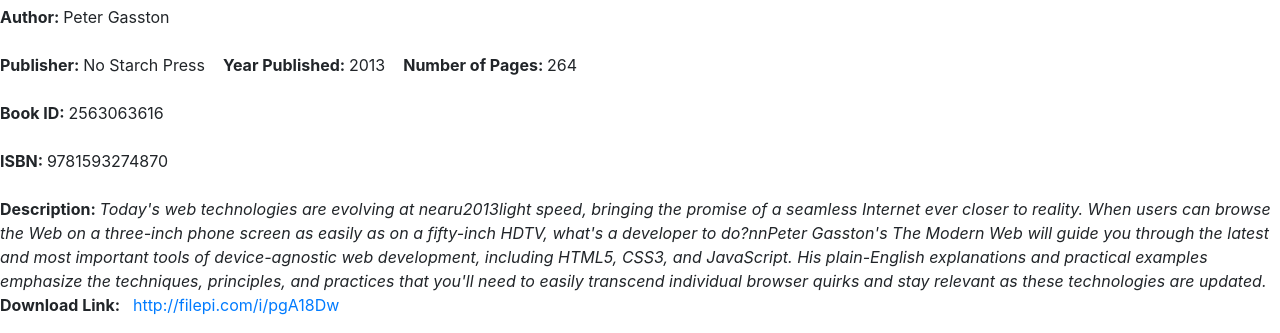
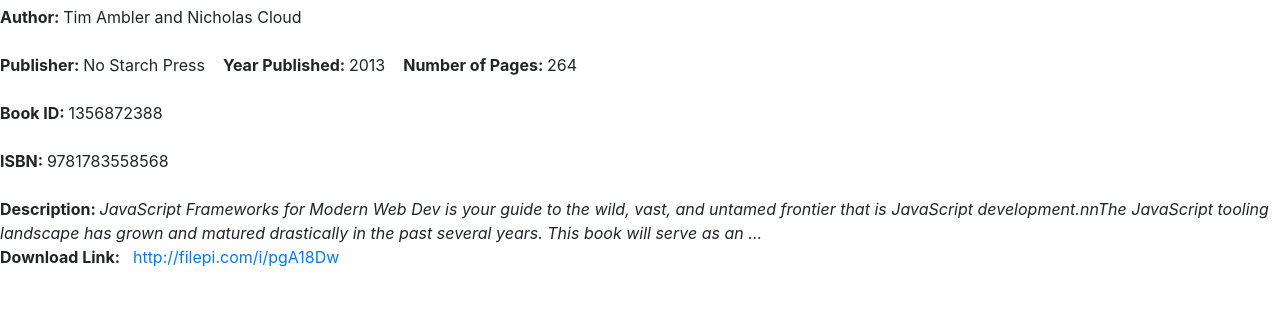
Before and after one commit to DeAngelousBrown/DeAngelousBrown.github.io, a plain HTML site: page m1part2.html in a window 1280 px wide. Shown: the part 515-848 px from the top of the page. After the commit the page ends 800 px from the top, so only its background shows below. Drawn offline with nearby package versions, Linux system fonts and the light colour scheme; files that its build step writes are made by us from their sources.

Commit message:
Update m1part2.html

```diff
--- a/m1part2.html
+++ b/m1part2.html
@@ -57,16 +57,16 @@
 				var json = {
 					"Error": "0",
 					"Time": 0.00307,
-					"ID": 2563063616,
-					"Title": "The Modern Web",
-					"SubTitle": "Multi-Device Web Development with HTML5, CSS3, and JavaScript",
-					"Description": "Today's web technologies are evolving at nearu2013light speed, bringing the promise of a seamless Internet ever closer to reality. When users can browse the Web on a three-inch phone screen as easily as on a fifty-inch HDTV, what's a developer to do?nnPeter Gasston's The Modern Web will guide you through the latest and most important tools of device-agnostic web development, including HTML5, CSS3, and JavaScript. His plain-English explanations and practical examples emphasize the techniques, principles, and practices that you'll need to easily transcend individual browser quirks and stay relevant as these technologies are updated.",
-					"Author": "Peter Gasston",
-					"ISBN": "9781593274870",
+					"ID": 1356872388,
+					"Title": "JavaScript Frameworks for Modern Web Dev",
+					"SubTitle": "undefined",
+					"Description": "JavaScript Frameworks for Modern Web Dev is your guide to the wild, vast, and untamed frontier that is JavaScript development.nnThe JavaScript tooling landscape has grown and matured drastically in the past several years. This book will serve as an ...",
+					"Author": "Tim Ambler and Nicholas Cloud",
+					"ISBN": "9781783558568",
 					"Year": "2013",
 					"Page": "264",
 					"Publisher": "No Starch Press",
-					"Image": "http://s.it-ebooks-api.info/15/the_modern_web.jpg",
+					"Image": "http://s.it-ebooks-api.info/6/javascript_frameworks_for_modern_web_dev.jpg",
 					"Download": "http://filepi.com/i/pgA18Dw"
 				}
 
```
